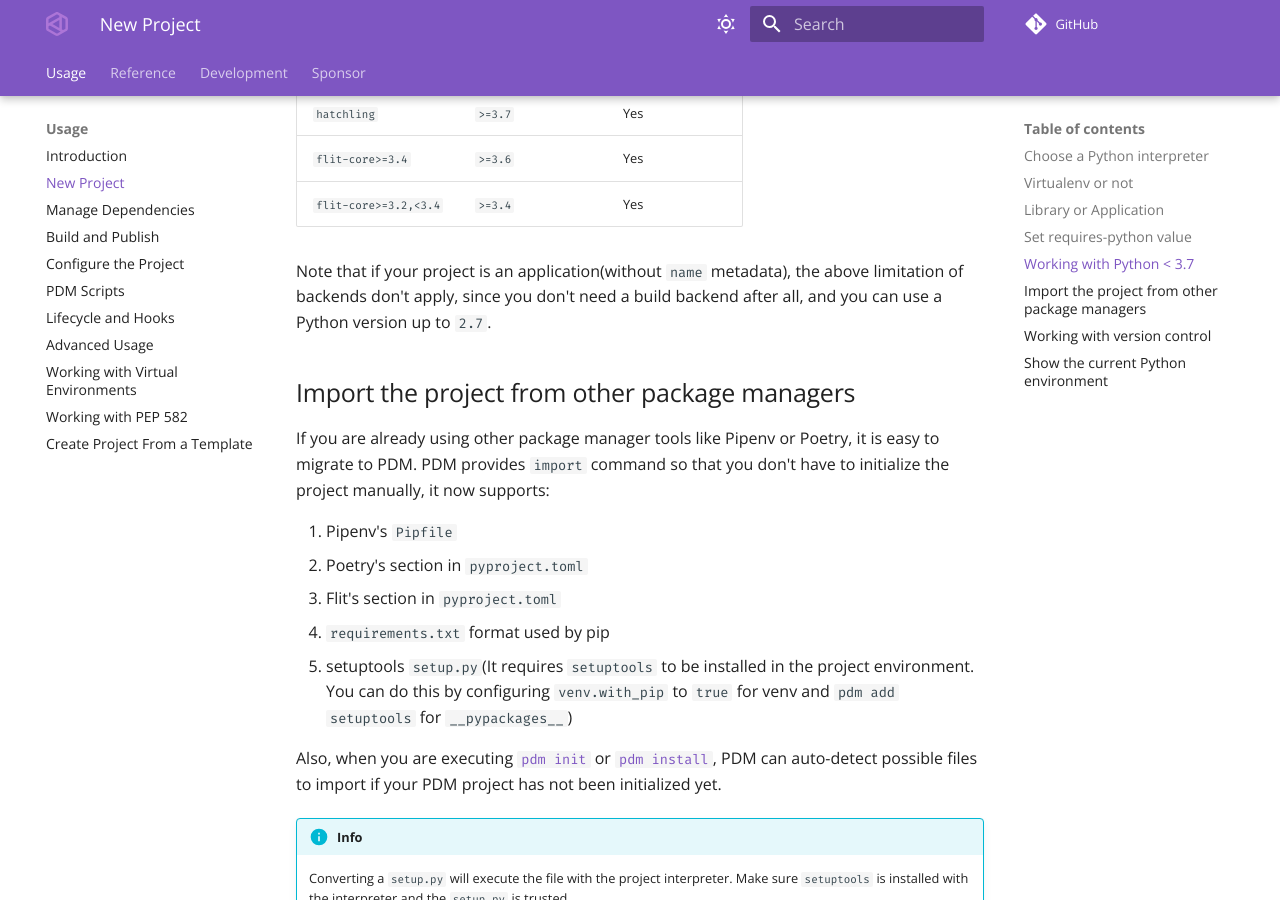
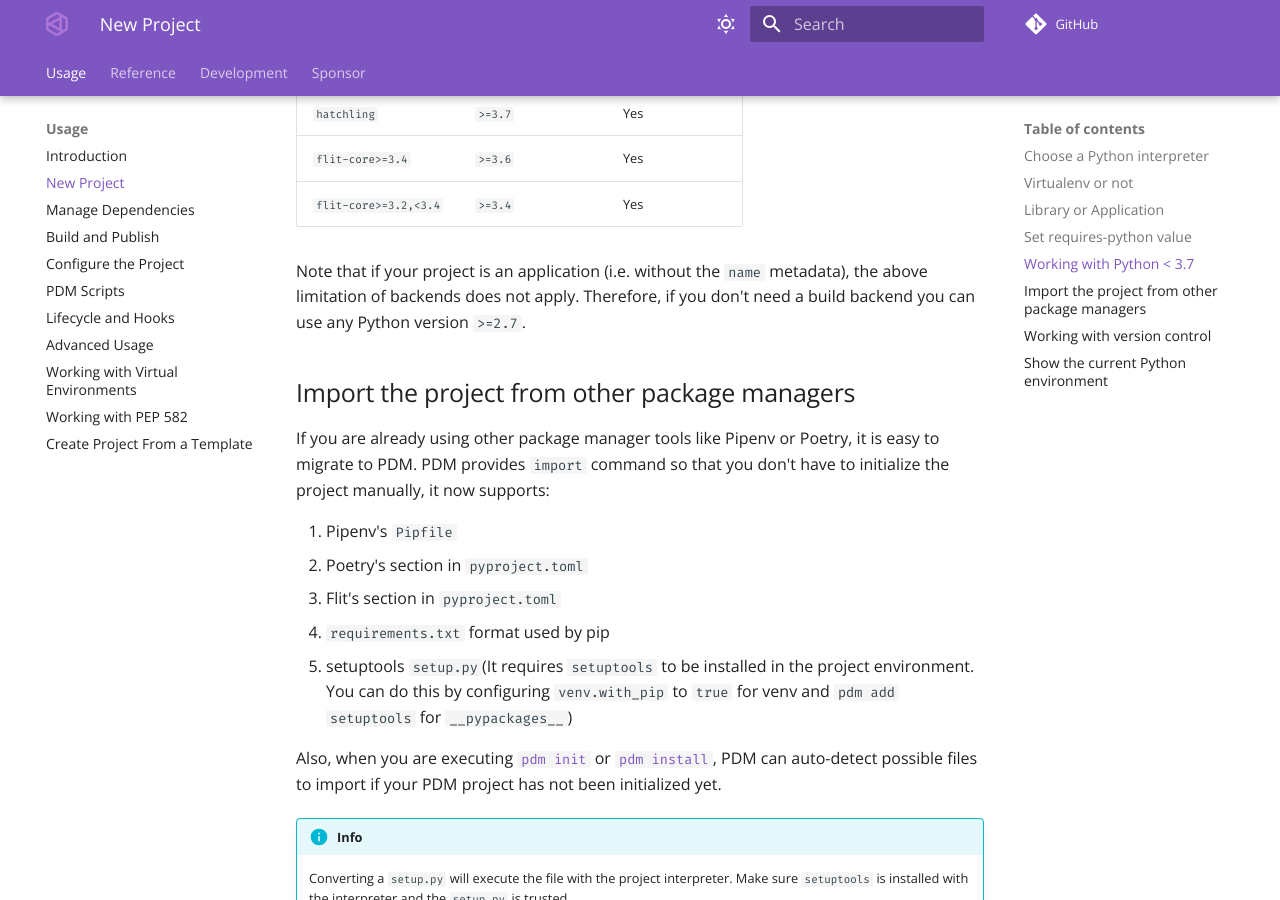
Before and after one commit to azurelotus0926/pdm, an MkDocs documentation site: the page built from docs/docs/usage/project.md, in a window 1280 px wide and 900 px high, scrolled down 2664 px. Built offline with MkDocs 1.6.1 and Material for MkDocs 9.7.7, drawn with Linux system fonts in a browser that asks for light colours; comment, search, counter and statistics services are not loaded; the version menu is left out.

Commit message:
doc: Correct a typo in project.md (#2212)

```diff
--- a/docs/docs/usage/project.md
+++ b/docs/docs/usage/project.md
@@ -74,7 +74,8 @@ Although PDM run on Python 3.7 and above, you can still have lower Python versio
 | `flit-core>=3.4`      | `>=3.6`          | Yes             |
 | `flit-core>=3.2,<3.4` | `>=3.4`          | Yes             |
 
-Note that if your project is an application(without `name` metadata), the above limitation of backends don't apply, since you don't need a build backend after all, and you can use a Python version up to `2.7`.
+Note that if your project is an application (i.e. without the `name` metadata),
+the above limitation of backends does not apply. Therefore, if you don't need a build backend you can use any Python version `>=2.7`.
 
 ## Import the project from other package managers
 
```
Also changed, not shown: README.md.
